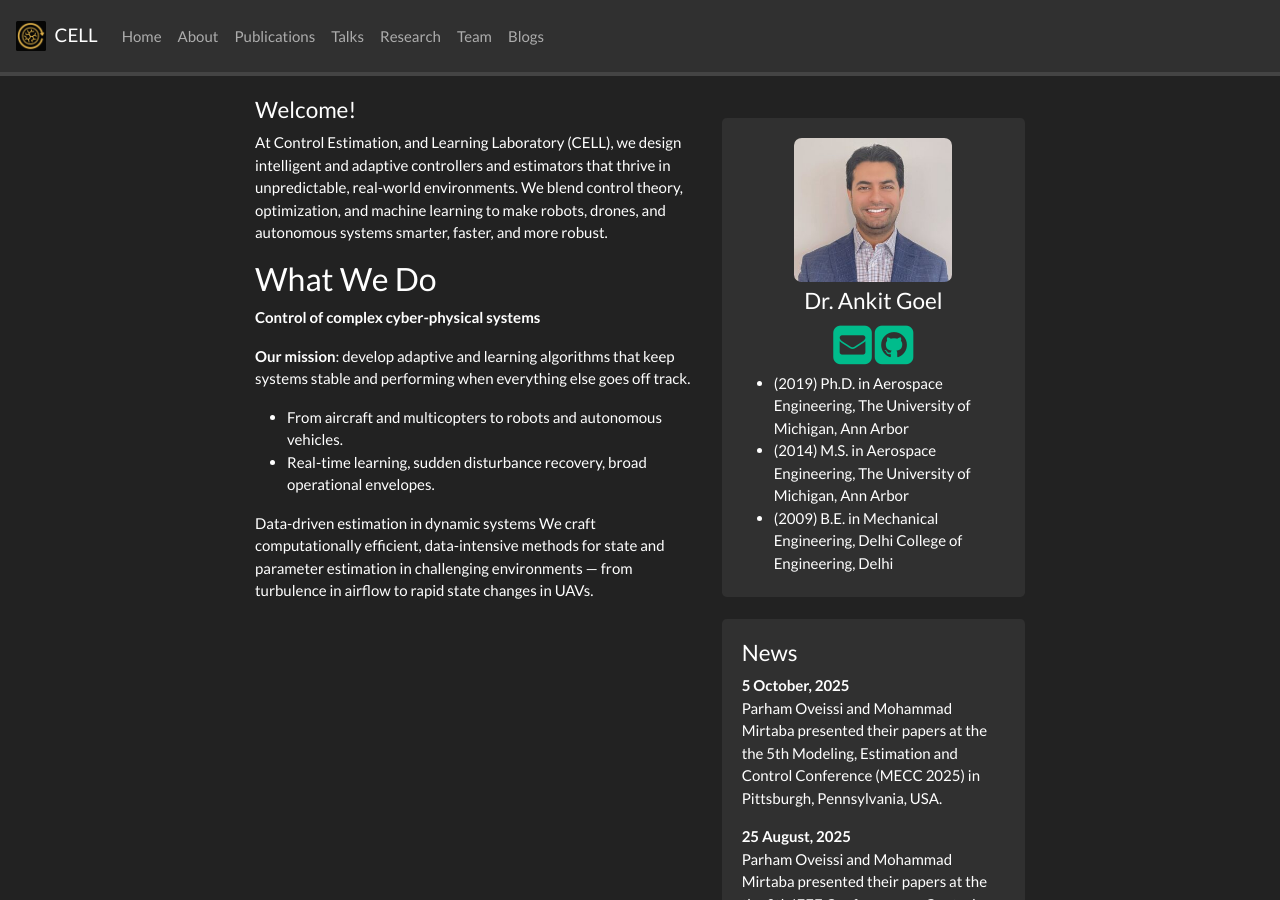
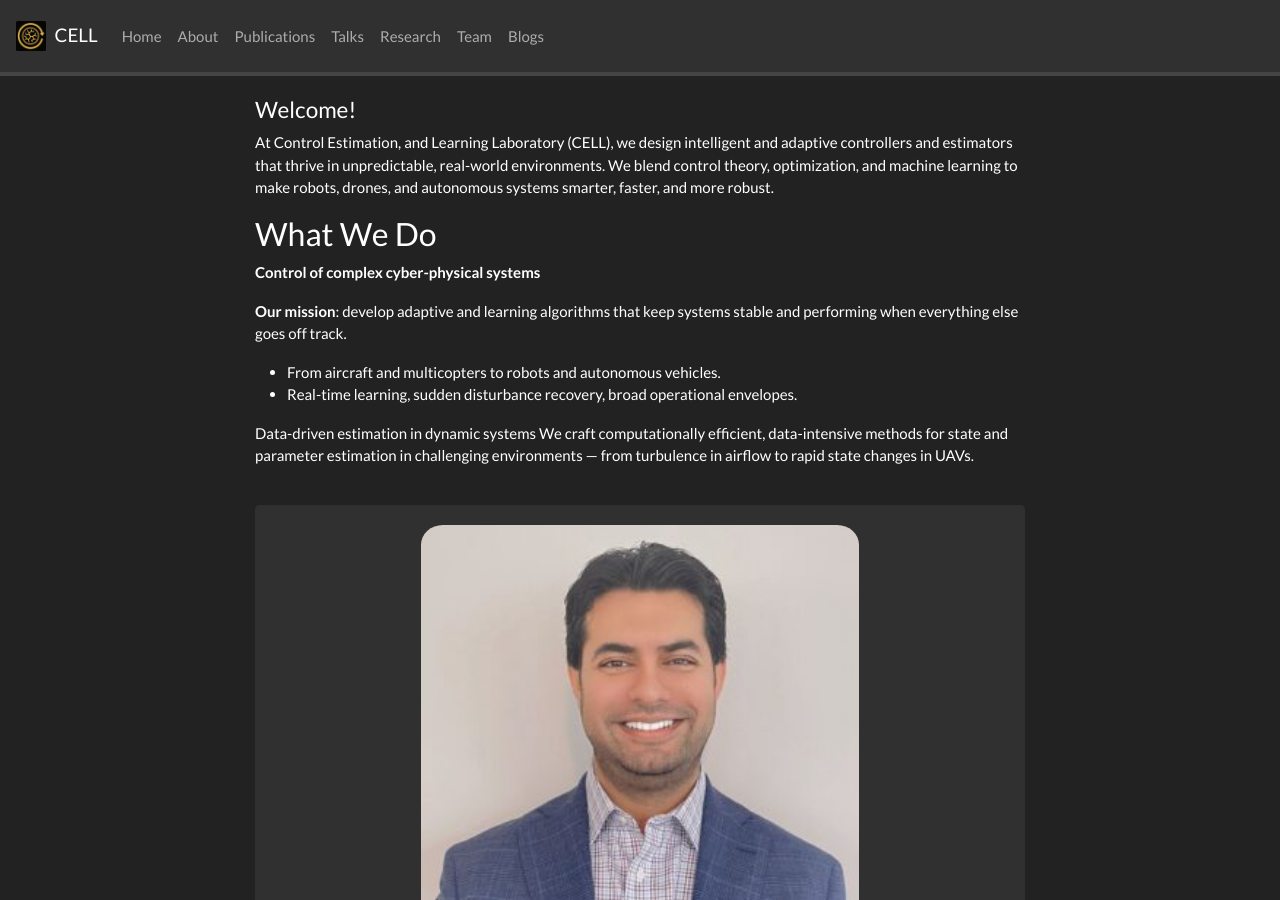
Before and after one commit to estimation-control-learning-laboratory/estimation-control-learning-laboratory.github.io, a Jekyll site: the page built from _pages/home.md, in a window 1280 px wide and 900 px high. Built offline with Jekyll 4.4.1, drawn with Linux system fonts in a browser that asks for light colours; nearby versions of some CDN libraries; a style sheet for code colours, icons or effects is not loaded.

Commit message:
Home layout: make main content full-width and move News below as full-width

```diff
--- a/_layouts/homelay.html
+++ b/_layouts/homelay.html
@@ -2,10 +2,10 @@
 layout: default
 ---
 
-  <div id="homeid" class="col-sm-7 col-xs-12">
-	{{ content }}
+  <div id="homeid" class="col-12">
+    {{ content }}
   </div>
 
-  <div id="newsid" class="col-sm-5 col-xs-12" >
-	{% include sidebar.html %}
+  <div id="newsid" class="col-12">
+    {% include sidebar.html %}
   </div>
```
